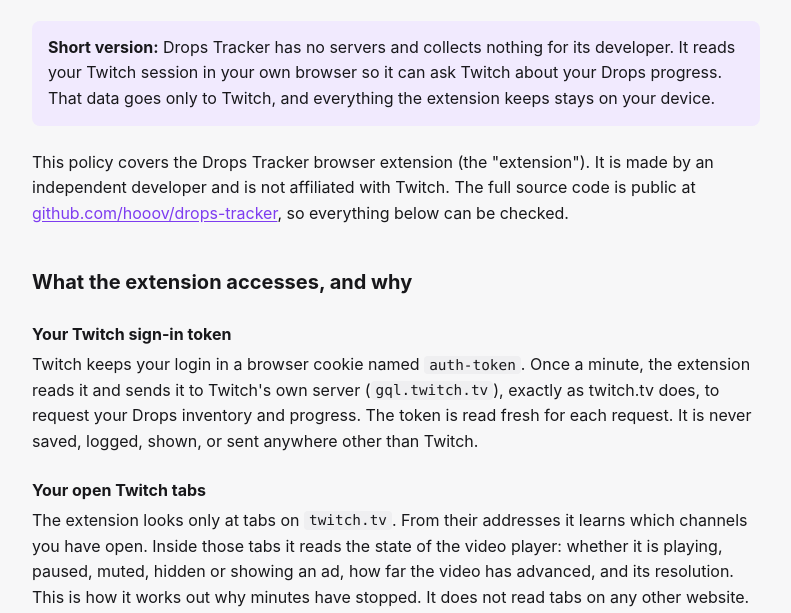
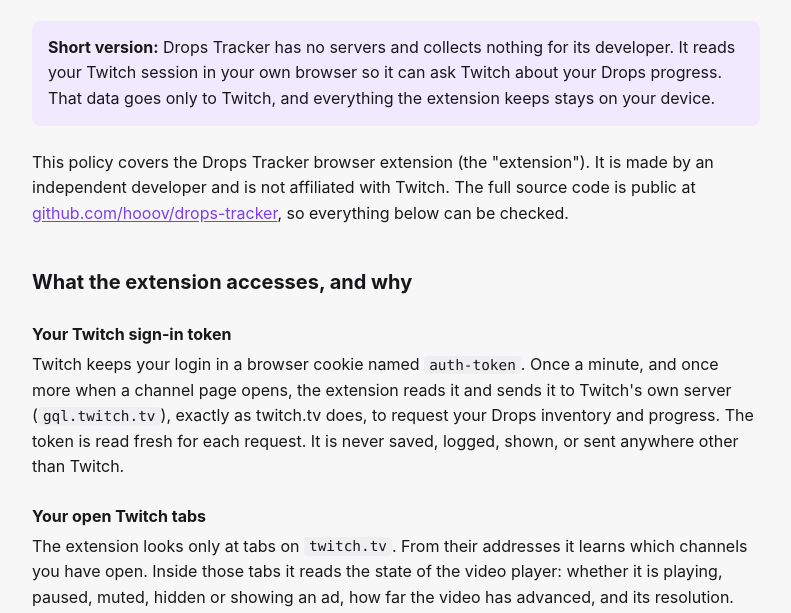
Before and after one commit to hooov/hovjsyy.dev, a plain HTML site: page drops-tracker/privacy/index.html in a window 1280 px wide. Shown: the part 181-794 px from the top of the page, without its empty margins (244-1035 px from the left). Drawn offline with Linux system fonts and the light colour scheme.

Commit message:
Drops Tracker privacy: a check also runs when a channel page opens

```diff
--- a/drops-tracker/privacy/index.html
+++ b/drops-tracker/privacy/index.html
@@ -33,7 +33,7 @@
       <h2>What the extension accesses, and why</h2>
 
       <h3>Your Twitch sign-in token</h3>
-      <p>Twitch keeps your login in a browser cookie named <code>auth-token</code>. Once a minute, the extension reads it and sends it to Twitch's own server (<code>gql.twitch.tv</code>), exactly as twitch.tv does, to request your Drops inventory and progress. The token is read fresh for each request. It is never saved, logged, shown, or sent anywhere other than Twitch.</p>
+      <p>Twitch keeps your login in a browser cookie named <code>auth-token</code>. Once a minute, and once more when a channel page opens, the extension reads it and sends it to Twitch's own server (<code>gql.twitch.tv</code>), exactly as twitch.tv does, to request your Drops inventory and progress. The token is read fresh for each request. It is never saved, logged, shown, or sent anywhere other than Twitch.</p>
 
       <h3>Your open Twitch tabs</h3>
       <p>The extension looks only at tabs on <code>twitch.tv</code>. From their addresses it learns which channels you have open. Inside those tabs it reads the state of the video player: whether it is playing, paused, muted, hidden or showing an ad, how far the video has advanced, and its resolution. This is how it works out why minutes have stopped. It does not read tabs on any other website.</p>
```
